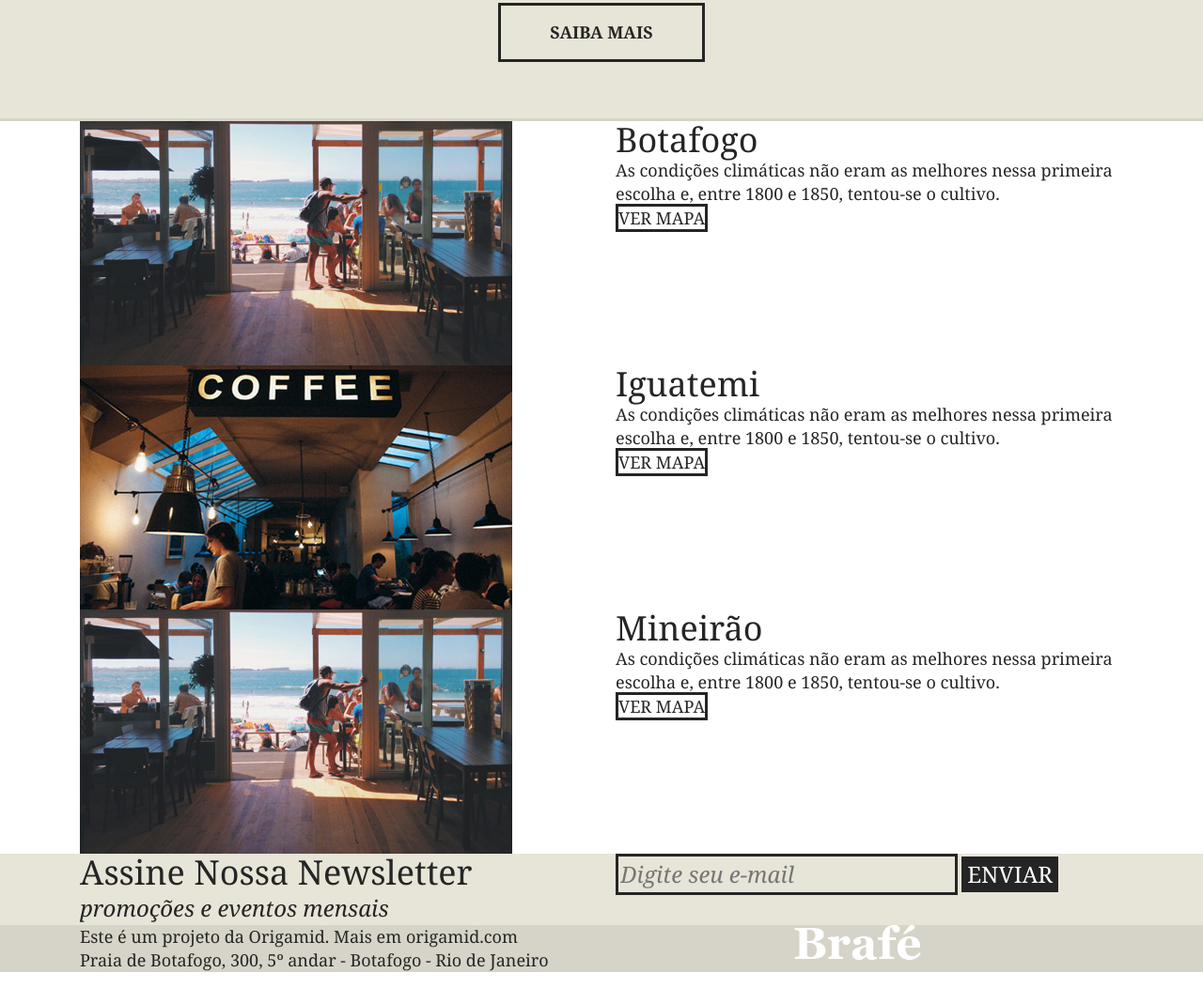
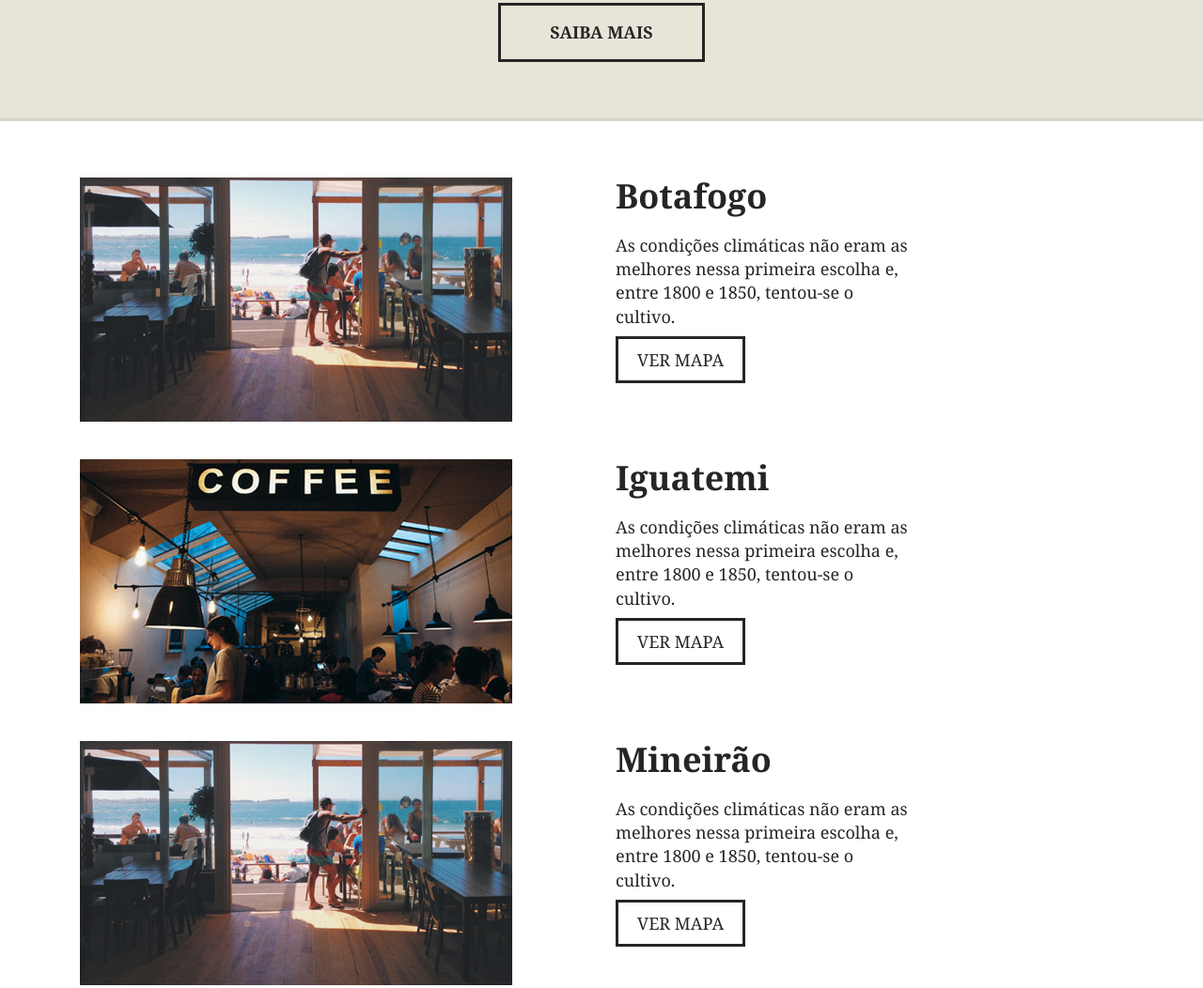
Before and after one commit to jp-lourenco/CSS-Responsivo, a plain HTML site: page CSS_Bootstrap/index.html in a window 1280 px wide. Shown: the part 1613-2665 px from the top of the page at 94% size. Drawn offline with Linux system fonts and the light colour scheme; files whose address does not match are found by name.

```diff
--- a/CSS_Bootstrap/css/style.css
+++ b/CSS_Bootstrap/css/style.css
@@ -201,13 +201,26 @@ h2.produtos-mineiro::before {
 
 /* Locais */
 
+.locais {
+	padding-top: 60px;
+	padding-bottom: 60px;
+}
+
+.locais-item{
+	margin-bottom: 40px;
+}
+
 .locais-item h2 {
 	font-size: 2.25em;
+	margin-bottom: 20px;
+	font-weight: bold;
 }
 
 .locais-item p {
 	font-size: 1.125em;
 	line-height: 1.4em;
+	max-width: 320px;
+	margin-bottom: 20px;
 }
 
 .locais-item a {
@@ -216,6 +229,7 @@ h2.produtos-mineiro::before {
 	text-decoration: none;
 	border: 3px solid;
 	color: #252525;
+	padding: 10px 20px;
 }
 
 /* Assine */
```
